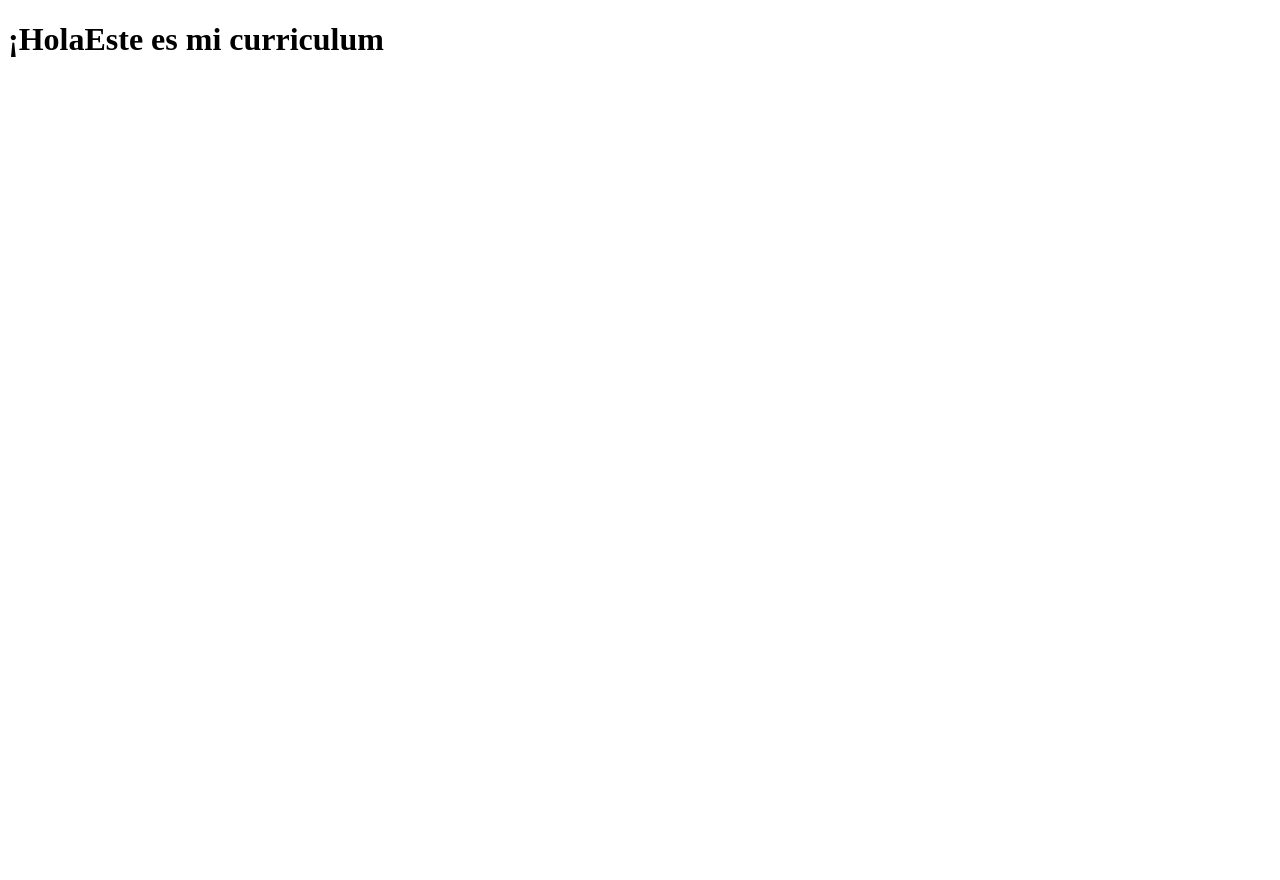
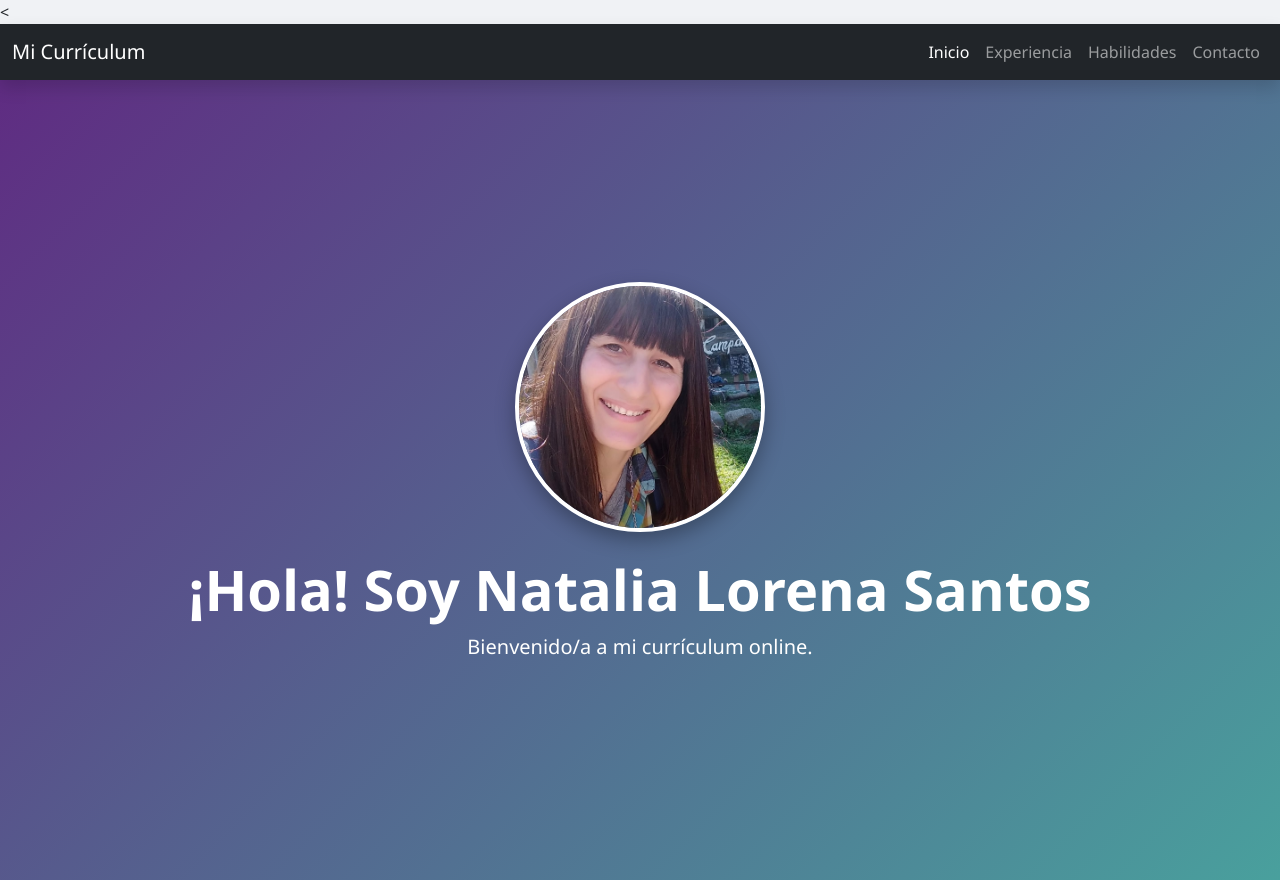
Before and after one commit to natalia-santos-82/natalia-santos-82.github.io, a plain HTML site: page index.html in a window 1280 px wide. Before the commit the page ends 800 px from the top, so only its background shows below. Drawn offline with nearby package versions, Linux system fonts and the light colour scheme.

Commit message:
modifique el index y css, puse foto

```diff
--- a/css/estilos.css
+++ b/css/estilos.css
@@ -0,0 +1,21 @@
+body {
+    background: #f0f2f5;
+    font-family: 'Segoe UI', Tahoma, Geneva, Verdana, sans-serif;
+  }
+
+  /* Sección principal */
+  .hero {
+    height: 100vh;
+    background: linear-gradient(135deg, #5f2c82, #49a09d);
+    padding: 60px 20px;
+  }
+
+  /* Imagen de perfil */
+  .foto-perfil {
+    width: 250px;
+    height: 250px;
+    object-fit: cover;
+    border-radius: 50%;
+    border: 4px solid #fff;
+    box-shadow: 0 8px 20px rgba(0, 0, 0, 0.3);
+  }
--- a/index.html
+++ b/index.html
@@ -1,12 +1,50 @@
-<!DOCTYPE html>
-<html lang="en">
+<<!DOCTYPE html>
+<html lang="es">
 <head>
-    <meta charset="UTF-8">
-    <meta name="viewport" content="width=device-width, initial-scale=1.0">
-    <title>Mi curriculum</title>
+  <meta charset="UTF-8" />
+  <meta name="viewport" content="width=device-width, initial-scale=1.0" />
+  <title>Mi Currículum</title>
+  <!-- Bootstrap CSS -->
+  <link href="https://cdn.jsdelivr.net/npm/bootstrap@5.3.3/dist/css/bootstrap.min.css" rel="stylesheet" />
+  <!-- Estilos personalizados -->
+  <link rel="stylesheet" href="css/estilos.css" />
 </head>
 <body>
-    <h1> ¡HolaEste es mi curriculum</h1>
 
+  <!-- Menú de navegación -->
+  <nav class="navbar navbar-expand-lg navbar-dark bg-dark shadow">
+    <div class="container-fluid">
+      <a class="navbar-brand" href="#">Mi Currículum</a>
+      <button class="navbar-toggler" type="button" data-bs-toggle="collapse" data-bs-target="#menuNav" aria-controls="menuNav" aria-expanded="false" aria-label="Toggle navigation">
+        <span class="navbar-toggler-icon"></span>
+      </button>
+      <div class="collapse navbar-collapse" id="menuNav">
+        <ul class="navbar-nav ms-auto">
+          <li class="nav-item">
+            <a class="nav-link active" href="index.html">Inicio</a>
+          </li>
+          <li class="nav-item">
+            <a class="nav-link" href="experiencia.html">Experiencia</a>
+          </li>
+          <li class="nav-item">
+            <a class="nav-link" href="habilidades.html">Habilidades</a>
+          </li>
+          <li class="nav-item">
+            <a class="nav-link" href="contacto.html">Contacto</a>
+          </li>
+        </ul>
+      </div>
+    </div>
+  </nav>
+
+  <!-- Sección principal -->
+  <header class="hero text-center text-white d-flex flex-column align-items-center justify-content-center">
+    <img src="mi-foto.jpg" alt="Mi foto de perfil" class="foto-perfil mb-4" />
+    <h1 class="display-4 fw-bold">¡Hola! Soy Natalia Lorena Santos</h1>
+    <p class="lead">Bienvenido/a a mi currículum online.</p>
+  </header>
+
+  <!-- Bootstrap JS -->
+  <script src="https://cdn.jsdelivr.net/npm/bootstrap@5.3.3/dist/js/bootstrap.bundle.min.js"></script>
 </body>
 </html>
```
Also changed, not shown: mi-foto.jpg (added).
